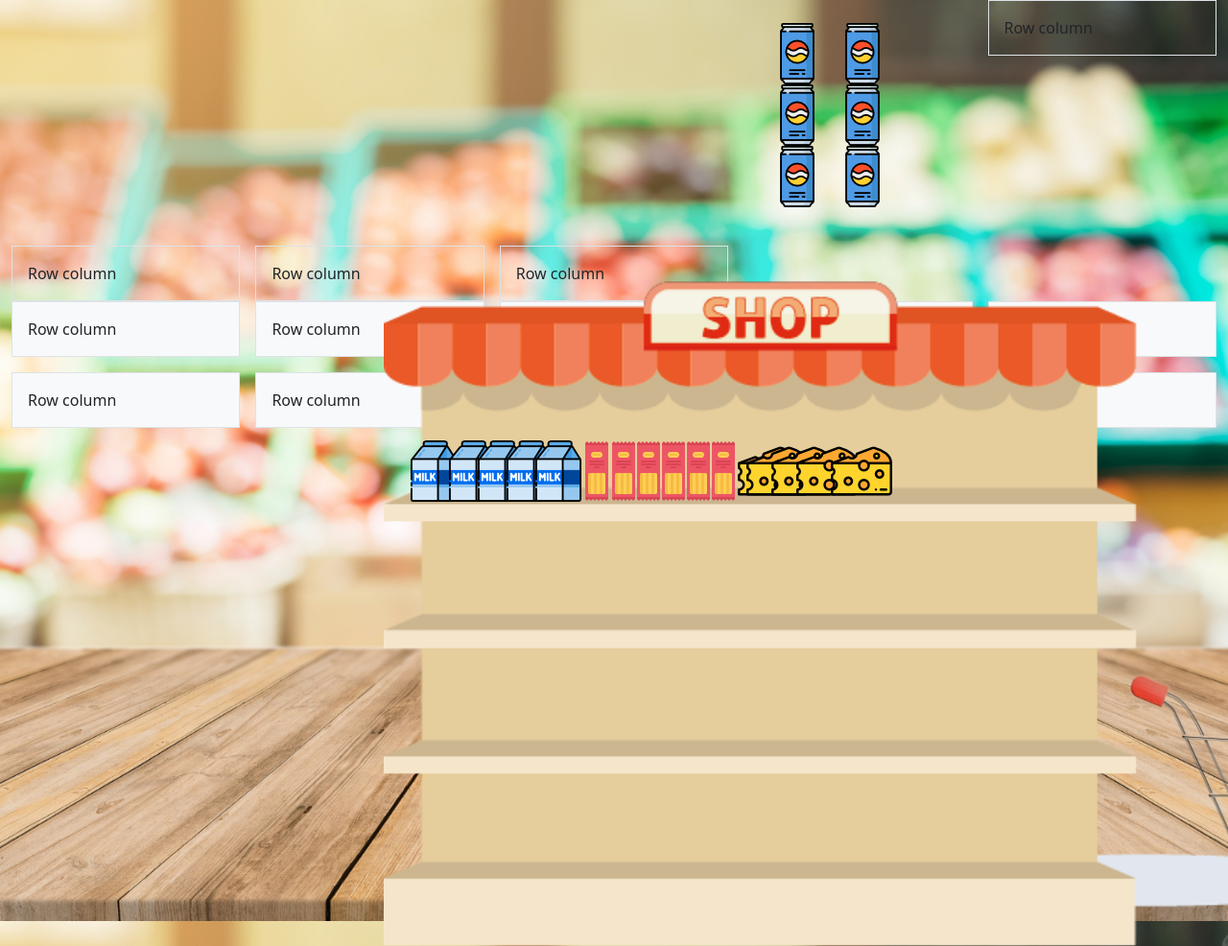
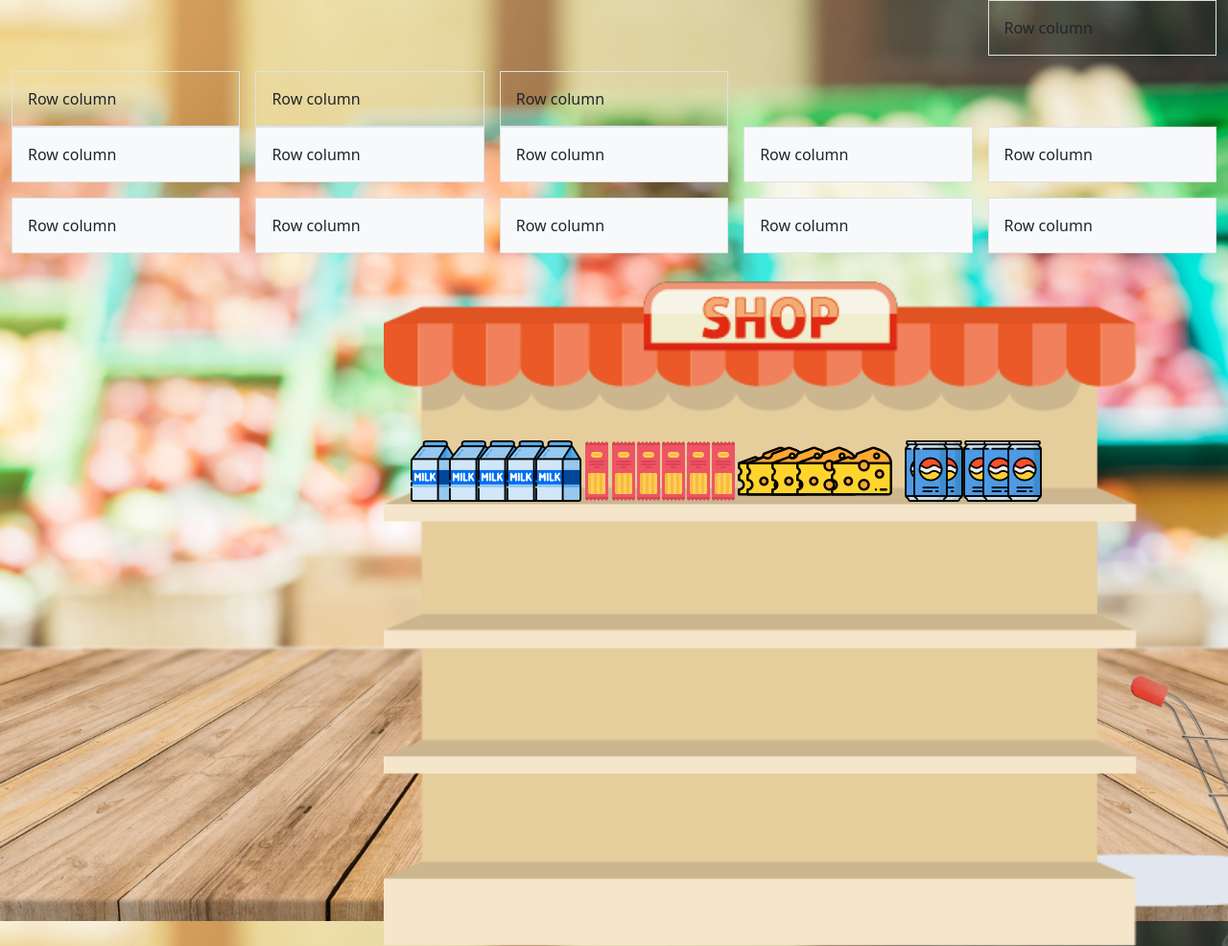
Before and after one commit to CarlosRQuinteroM/ShowCase, a plain HTML site: page index.html in a window 1280 px wide. Shown: the top 986 px of the page at 96% size. Drawn offline with nearby package versions, Linux system fonts and the light colour scheme.

Commit message:
Alineando  las images de soda

```diff
--- a/CSS/style.css
+++ b/CSS/style.css
@@ -150,3 +150,48 @@ body{
     z-index: 3;
     content: icon;
 }
+.Soda{
+    position: absolute;
+    width: 160px;
+     height: 100px;
+     background-color: transparent;
+     z-index: 2;
+     top: 435px;
+     left: 930px ;
+}
+#soda1{
+    position:absolute;
+    left: -1px;
+    z-index: 3;
+    content: icon;
+}
+#soda2{
+    position:absolute;
+    left: 8px;
+    z-index: 3;
+    content: icon;
+}
+#soda3{
+    position:absolute;
+    left: 60px;
+    z-index: 3;
+    content: icon;
+}
+#soda4{
+    position:absolute;
+    left: 80px;
+    z-index: 3;
+    content: icon;
+}
+#soda5{
+    position:absolute;
+    left: 90px;
+    z-index: 3;
+    content: icon;
+}
+#soda5{
+    position:absolute;
+    left: 106px;
+    z-index: 3;
+    content: icon;
+}
```
